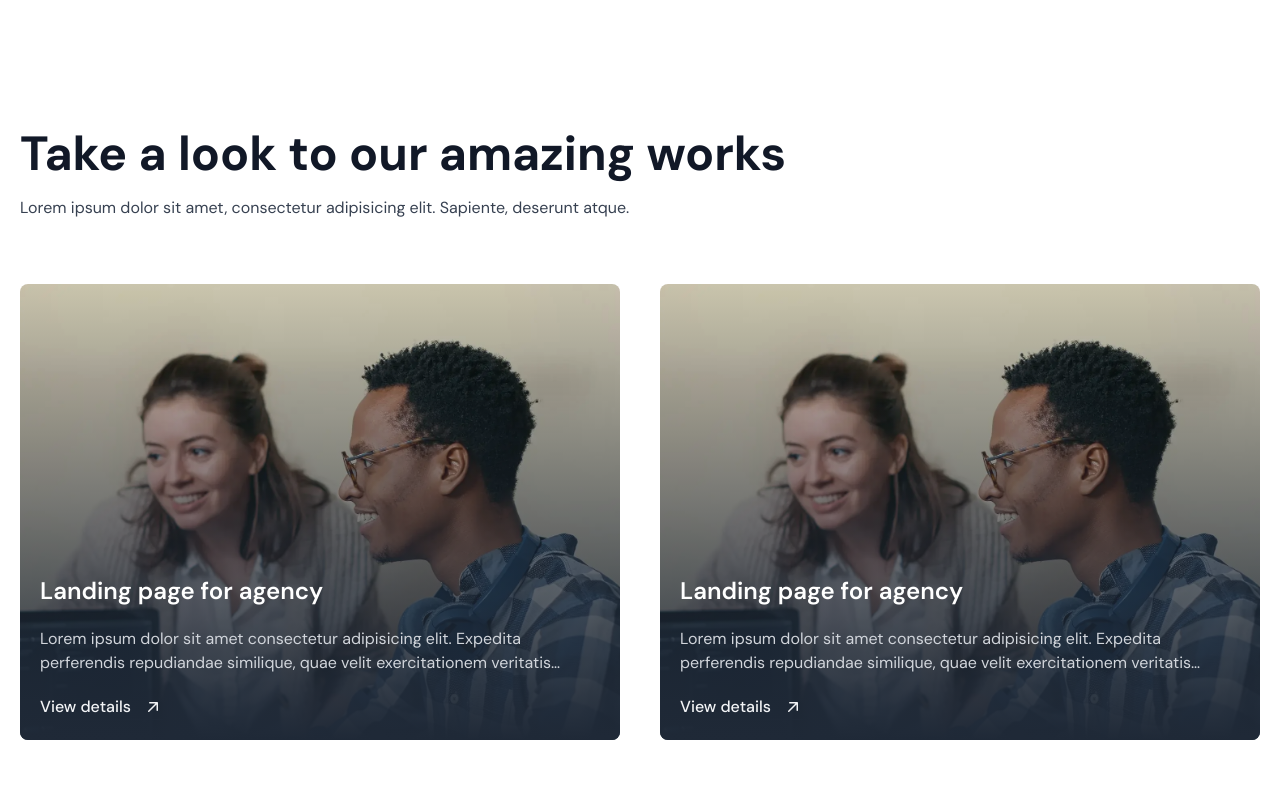
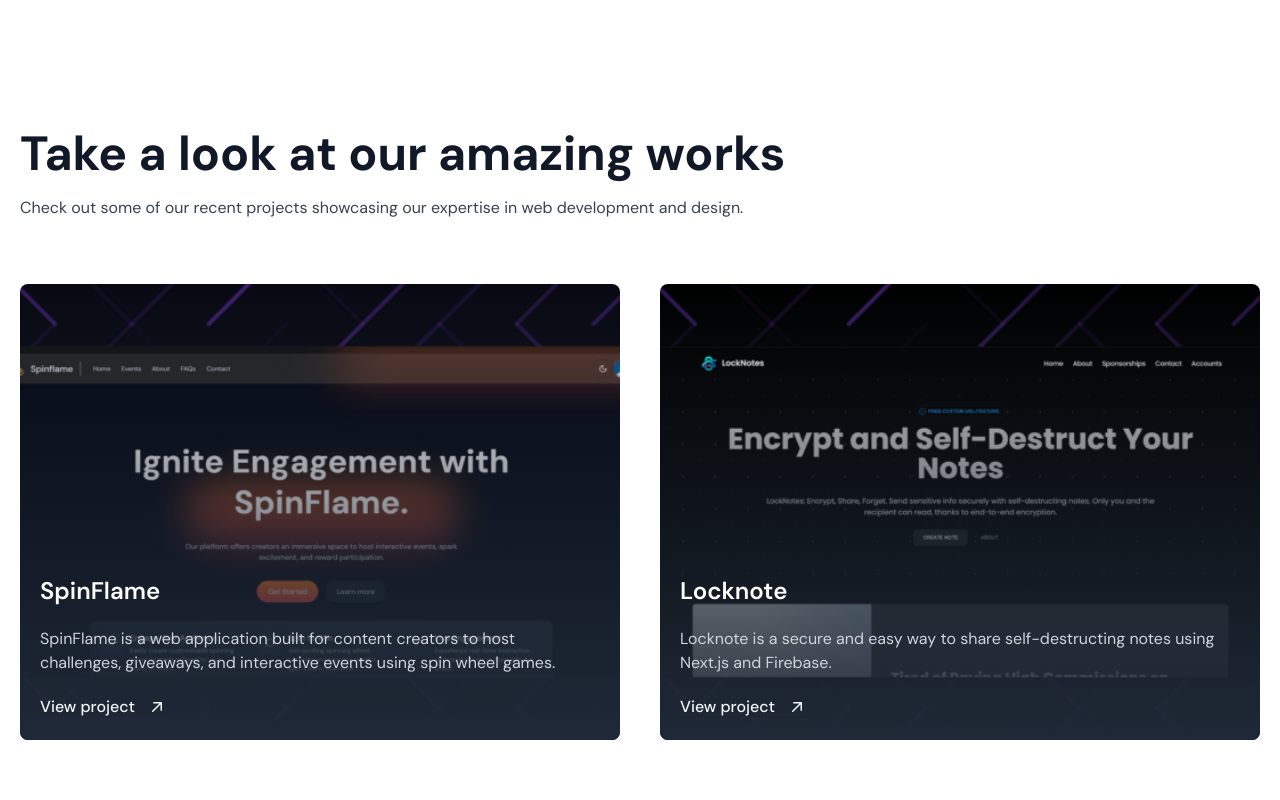
Before and after one commit to Webrizen/webrizen, a Next.js app: page / in a window 1280 px wide. Shown: the part 3200-4000 px from the top of the page. Built offline with nearby package versions, Linux system fonts and the light colour scheme.

Commit message:
"Update homepage content: changed stats, added project details, and included PageSpeed Insights"

```diff
--- a/src/app/page.js
+++ b/src/app/page.js
@@ -116,9 +116,9 @@
 ];
 
 const stats = [
-  { id: 1, name: "Transactions every 24 hours", value: "44 million" },
-  { id: 2, name: "Assets under holding", value: "$119 trillion" },
-  { id: 3, name: "New users annually", value: "46,000" },
+  { id: 1, name: "Projects completed", value: "1500+" },
+  { id: 2, name: "Happy clients", value: "500+" },
+  { id: 3, name: "Years of experience", value: "10+" },
 ];
 
 const pricing = [
@@ -223,7 +223,8 @@
       "We provide post-launch support to address any issues or changes you may have. Simply reach out to us, and we'll assist you promptly.",
   },
   {
-    question: "Do you offer maintenance services after the website is launched?",
+    question:
+      "Do you offer maintenance services after the website is launched?",
     answer:
       "Yes, we offer maintenance services to ensure your website remains up-to-date and secure. Our maintenance plans include regular updates, backups, and technical support.",
   },
@@ -535,38 +536,35 @@
         <div className="max-w-7xl mx-auto px-5 sm:px-10 md:px-12 lg:px-5 space-y-16">
           <div className="max-w-3xl space-y-3">
             <h1 className="text-3xl/tight sm:text-5xl/tight font-bold text-gray-900 dark:text-white">
-              Take a look to our amazing works
+              Take a look at our amazing works
             </h1>
             <p className="text-gray-700 dark:text-gray-300">
-              Lorem ipsum dolor sit amet, consectetur adipisicing elit.
-              Sapiente, deserunt atque.
+              Check out some of our recent projects showcasing our expertise in
+              web development and design.
             </p>
           </div>
           <div className="grid sm:grid-cols-2 gap-6 md:gap-8 lg:gap-10">
             <div className="relative aspect-[5/3.8] rounded-lg overflow-hidden">
-              <Image
-                src="/images/hero-img.webp"
-                alt="project cover"
-                width={1300}
-                height={900}
+              <img
+                src="/images/spinflame-project-img.png"
+                alt="SpinFlame Project"
                 className="w-full h-full object-cover"
               />
               <div className="absolute inset-0 bg-gradient-to-t from-gray-800 dark:from-gray-900 flex flex-col justify-end p-5 space-y-5 text-gray-300">
-                <h1 className="font-semibold text-white text-2xl">
-                  Landing page for agency
-                </h1>
+                <h1 className="font-semibold text-white text-2xl">SpinFlame</h1>
                 <p className="text-gray-300 line-clamp-2">
-                  Lorem ipsum dolor sit amet consectetur adipisicing elit.
-                  Expedita perferendis repudiandae similique, quae velit
-                  exercitationem veritatis ipsum natus molestias autem,
-                  laudantium,
+                  SpinFlame is a web application built for content creators to
+                  host challenges, giveaways, and interactive events using spin
+                  wheel games.
                 </p>
                 <div className="w-max">
-                  <Link
-                    href="#"
+                  <a
+                    href="https://spinflame-user-frontend.vercel.app"
+                    target="_blank"
+                    rel="noopener noreferrer"
                     className="group flex items-center gap-x-3 text-gray-100 font-medium border-b border-gray-800"
                   >
-                    View details
+                    View project
                     <span className="duration-300 ease-linear group-hover:pl-2">
                       <svg
                         xmlns="http://www.w3.org/2000/svg"
@@ -581,34 +579,30 @@
                         />
                       </svg>
                     </span>
-                  </Link>
+                  </a>
                 </div>
               </div>
             </div>
             <div className="relative aspect-[5/3.8] rounded-lg overflow-hidden">
-              <Image
-                src="/images/hero-img.webp"
-                alt="project cover"
-                width={1300}
-                height={1000}
+              <img
+                src="/images/locknote-project-img.png"
+                alt="Locknote Project"
                 className="w-full h-full object-cover"
               />
               <div className="absolute inset-0 bg-gradient-to-t from-gray-800 dark:from-gray-900 flex flex-col justify-end p-5 space-y-5 text-gray-300">
-                <h1 className="font-semibold text-white text-2xl">
-                  Landing page for agency
-                </h1>
+                <h1 className="font-semibold text-white text-2xl">Locknote</h1>
                 <p className="text-gray-300 line-clamp-2">
-                  Lorem ipsum dolor sit amet consectetur adipisicing elit.
-                  Expedita perferendis repudiandae similique, quae velit
-                  exercitationem veritatis ipsum natus molestias autem,
-                  laudantium,
+                  Locknote is a secure and easy way to share self-destructing
+                  notes using Next.js and Firebase.
                 </p>
                 <div className="w-max">
-                  <Link
-                    href="#"
+                  <a
+                    href="https://locknotes.vercel.app"
+                    target="_blank"
+                    rel="noopener noreferrer"
                     className="group flex items-center gap-x-3 text-gray-100 font-medium border-b border-gray-800"
                   >
-                    View details
+                    View project
                     <span className="duration-300 ease-linear group-hover:pl-2">
                       <svg
                         xmlns="http://www.w3.org/2000/svg"
@@ -623,7 +617,7 @@
                         />
                       </svg>
                     </span>
-                  </Link>
+                  </a>
                 </div>
               </div>
             </div>
@@ -860,6 +854,110 @@
           </div>
         </div>
       </section>
+      <section className="py-16">
+        <div className="max-w-7xl mx-auto px-4 sm:px-6 lg:px-8">
+          <div className="text-center">
+            <h2 className="text-3xl font-extrabold text-gray-900 dark:text-white sm:text-4xl">
+              PageSpeed Insights by Google
+            </h2>
+            <p className="mt-4 text-lg leading-6 text-gray-600 dark:text-gray-400">
+              Check out our website's performance metrics according to PageSpeed
+              Insights.
+            </p>
+          </div>
+          <div className="mt-20 grid grid-cols-1 gap-8 md:grid-cols-2 lg:grid-cols-4">
+            <div className="relative group">
+              <div className="absolute inset-0 bg-white dark:bg-gray-800 opacity-25 rounded-full"></div>
+              <div className="relative w-40 h-40 mx-auto flex items-center justify-center rounded-full bg-blue-500 dark:bg-blue-600 text-white text-4xl font-bold">
+                100
+              </div>
+              <p className="mt-6 text-lg font-medium text-gray-900 dark:text-white text-center">
+                Performance
+              </p>
+            </div>
+            <div className="relative group">
+              <div className="absolute inset-0 bg-white dark:bg-gray-800 opacity-25 rounded-full"></div>
+              <div className="relative w-40 h-40 mx-auto flex items-center justify-center rounded-full bg-green-500 dark:bg-green-600 text-white text-4xl font-bold">
+                97
+              </div>
+              <p className="mt-6 text-lg font-medium text-gray-900 dark:text-white text-center">
+                Accessibility
+              </p>
+            </div>
+            <div className="relative group">
+              <div className="absolute inset-0 bg-white dark:bg-gray-800 opacity-25 rounded-full"></div>
+              <div className="relative w-40 h-40 mx-auto flex items-center justify-center rounded-full bg-yellow-500 dark:bg-yellow-600 text-white text-4xl font-bold">
+                94
+              </div>
+              <p className="mt-6 text-lg font-medium text-gray-900 dark:text-white text-center">
+                Best Practices
+              </p>
+            </div>
+            <div className="relative group">
+              <div className="absolute inset-0 bg-white dark:bg-gray-800 opacity-25 rounded-full"></div>
+              <div className="relative w-40 h-40 mx-auto flex items-center justify-center rounded-full bg-purple-500 dark:bg-purple-600 text-white text-4xl font-bold">
+                95
+              </div>
+              <p className="mt-6 text-lg font-medium text-gray-900 dark:text-white text-center">
+                SEO
+              </p>
+            </div>
+          </div>
+          <div className="mt-20">
+            <div className="grid grid-cols-1 md:grid-cols-2 lg:grid-cols-3 gap-8">
+              <div className="bg-white dark:bg-gray-800 p-6 rounded-lg shadow-md">
+                <h3 className="text-lg font-semibold text-gray-900 dark:text-white mb-2">
+                  First Contentful Paint
+                </h3>
+                <p className="text-2xl font-bold text-blue-500 dark:text-blue-600">
+                  0.3 s
+                </p>
+              </div>
+              <div className="bg-white dark:bg-gray-800 p-6 rounded-lg shadow-md">
+                <h3 className="text-lg font-semibold text-gray-900 dark:text-white mb-2">
+                  Largest Contentful Paint
+                </h3>
+                <p className="text-2xl font-bold text-blue-500 dark:text-blue-600">
+                  0.5 s
+                </p>
+              </div>
+              <div className="bg-white dark:bg-gray-800 p-6 rounded-lg shadow-md">
+                <h3 className="text-lg font-semibold text-gray-900 dark:text-white mb-2">
+                  Total Blocking Time
+                </h3>
+                <p className="text-2xl font-bold text-blue-500 dark:text-blue-600">
+                  0 ms
+                </p>
+              </div>
+              <div className="bg-white dark:bg-gray-800 p-6 rounded-lg shadow-md">
+                <h3 className="text-lg font-semibold text-gray-900 dark:text-white mb-2">
+                  Cumulative Layout Shift
+                </h3>
+                <p className="text-2xl font-bold text-blue-500 dark:text-blue-600">
+                  0
+                </p>
+              </div>
+              <div className="bg-white dark:bg-gray-800 p-6 rounded-lg shadow-md">
+                <h3 className="text-lg font-semibold text-gray-900 dark:text-white mb-2">
+                  Speed Index
+                </h3>
+                <p className="text-2xl font-bold text-blue-500 dark:text-blue-600">
+                  0.4 s
+                </p>
+              </div>
+              <div className="bg-white dark:bg-gray-800 p-6 rounded-lg shadow-md">
+                <h3 className="text-lg font-semibold text-gray-900 dark:text-white mb-2">
+                  System
+                </h3>
+                <p className="text-sm text-gray-600 dark:text-gray-400">
+                  Emulated Desktop with Lighthouse 12.0.0, Single page session, Initial page load, Custom throttling, Using HeadlessChromium 124.0.6367.118 with lr
+                </p>
+              </div>
+            </div>
+          </div>
+        </div>
+      </section>
+
       <section className="py-24 sm:py-32">
         <div className="mx-auto max-w-7xl px-6 lg:px-8">
           <div className="mx-auto max-w-2xl lg:mx-0">
@@ -938,7 +1036,11 @@
               </h1>
             </div>
             <div className="w-full">
-              <Accordion type="single" collapsible className="w-full grid md:grid-cols-2 gap-4 grid-cols-1">
+              <Accordion
+                type="single"
+                collapsible
+                className="w-full grid md:grid-cols-2 gap-4 grid-cols-1"
+              >
                 {faqs.map((faq, index) => (
                   <AccordionItem key={index} value={`item-${index}`}>
                     <AccordionTrigger className="md:text-xl">
```
Also changed, not shown: public/images/locknote-project-img.png (added), public/images/spinflame-project-img.png (added).
